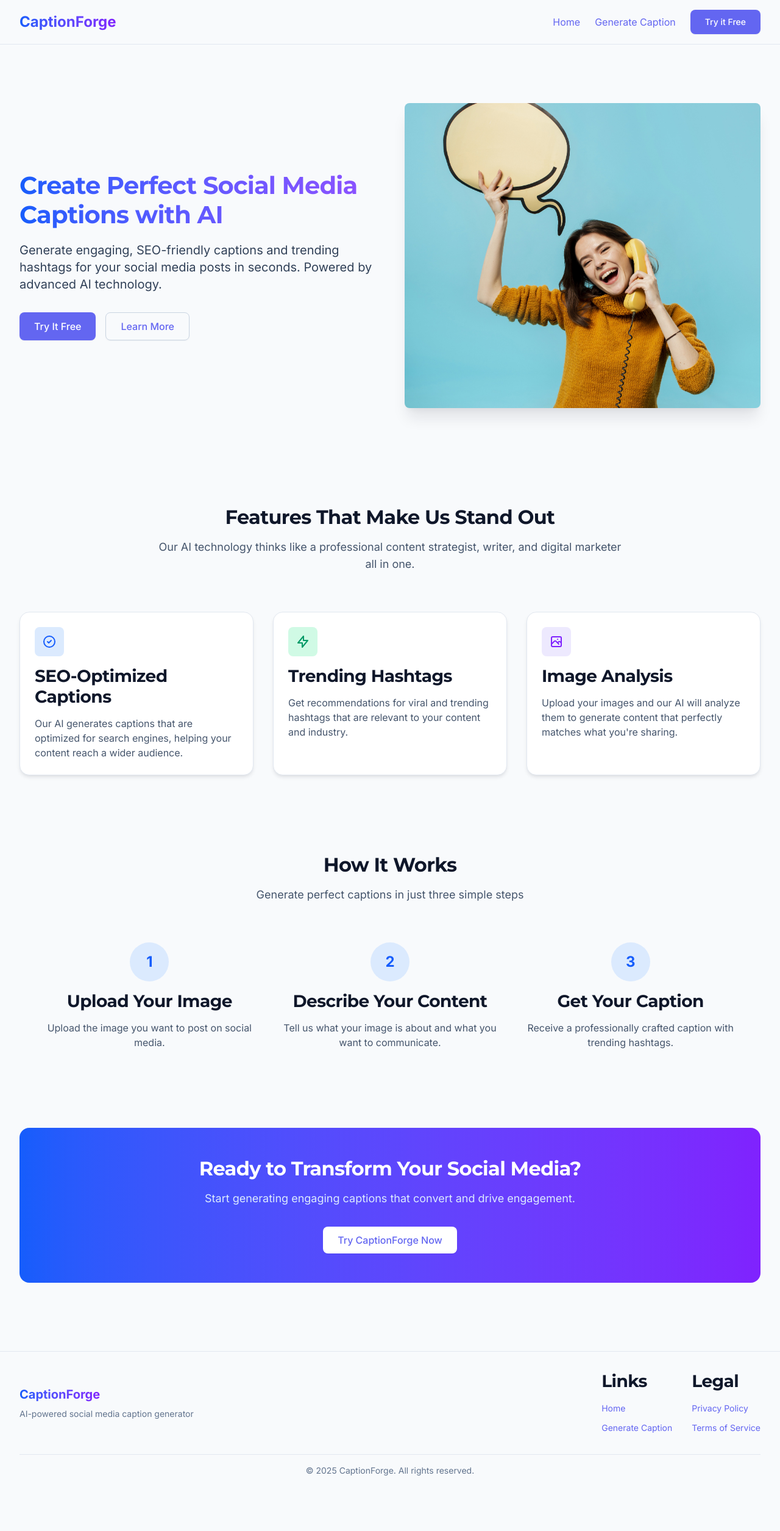
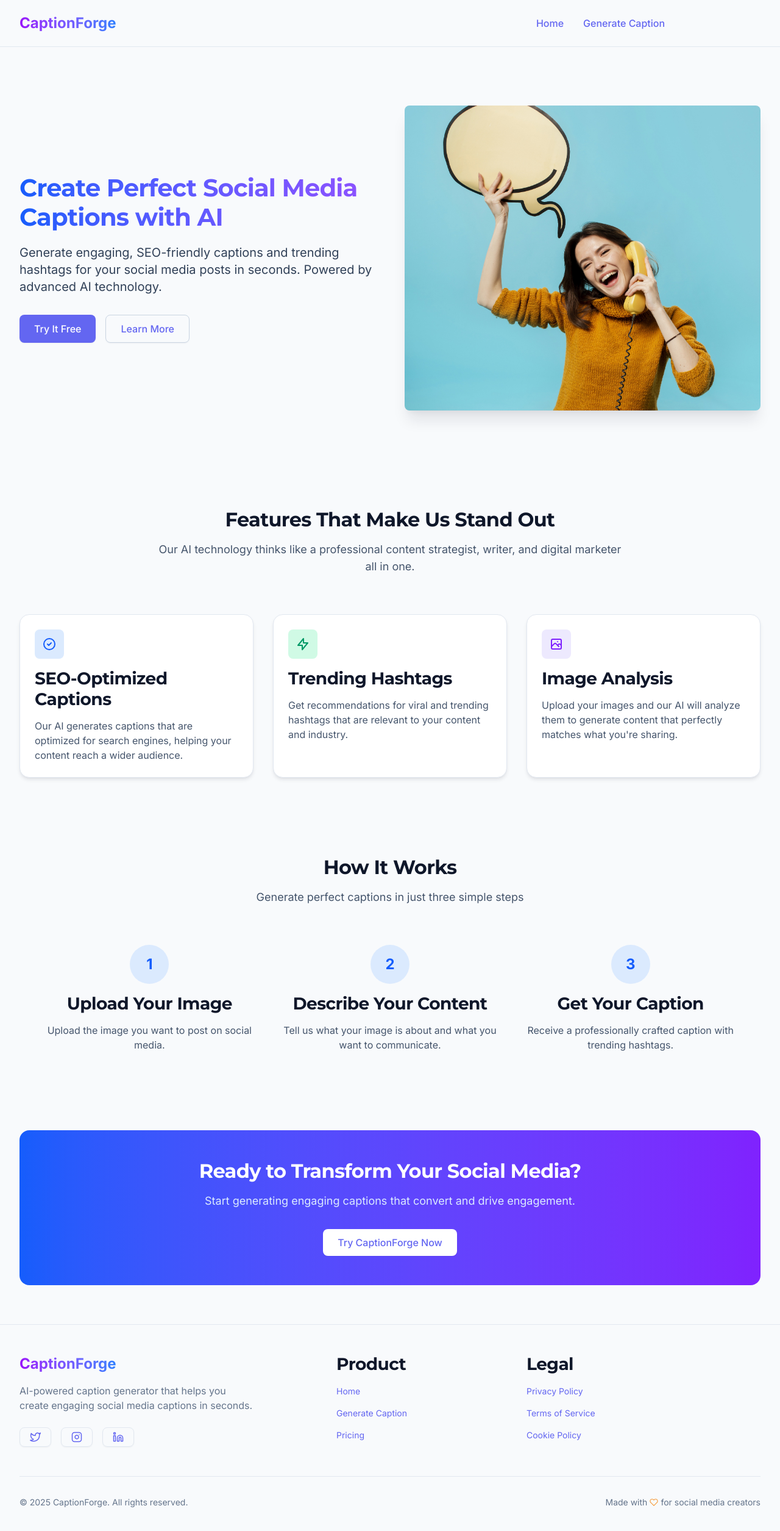
Before and after one commit to itxSaaad/caption-forge-ai-app-next, a Next.js app: page / in a window 1280 px wide. Shown: the top 2510 px of the page at 61% size. Before the commit the page ends 2453 px from the top, so only its background shows below. Built offline with nearby package versions, Linux system fonts and the light colour scheme.

Commit message:
Refactor: Remove GlobalError component; enhance Alert and Footer components with improved styles and mobile navigation support

```diff
--- a/src/app/global-error.tsx
+++ /dev/null
@@ -1,53 +0,0 @@
-'use client';
-
-import { useEffect } from 'react';
-
-export default function GlobalError({
-  error,
-  reset,
-}: {
-  error: Error & { digest?: string };
-  reset: () => void;
-}) {
-  useEffect(() => {
-    console.error(error);
-  }, [error]);
-
-  return (
-    <html>
-      <body>
-        <div className="min-h-screen flex items-center justify-center bg-slate-100 dark:bg-slate-900 p-4">
-          <div className="bg-white dark:bg-slate-800 rounded-lg shadow-lg p-8 max-w-md w-full">
-            <div className="flex items-center justify-center w-16 h-16 mx-auto mb-4 bg-red-100 dark:bg-red-900 rounded-full">
-              <svg
-                xmlns="http://www.w3.org/2000/svg"
-                className="h-8 w-8 text-red-600 dark:text-red-400"
-                fill="none"
-                viewBox="0 0 24 24"
-                stroke="currentColor"
-              >
-                <path
-                  strokeLinecap="round"
-                  strokeLinejoin="round"
-                  strokeWidth={2}
-                  d="M12 9v2m0 4h.01m-6.938 4h13.856c1.54 0 2.502-1.667 1.732-3L13.732 4c-.77-1.333-2.694-1.333-3.464 0L3.34 16c-.77 1.333.192 3 1.732 3z"
-                />
-              </svg>
-            </div>
-            <h1 className="text-2xl font-bold text-center mb-4 text-slate-900 dark:text-white">
-              Something went wrong!
-            </h1>
-            <p className="text-slate-600 dark:text-slate-300 text-center mb-6">
-              We apologize for the inconvenience. Please try again later.
-            </p>
-            <div className="flex justify-center">
-              <button onClick={() => reset()} className="btn btn-primary">
-                Try again
-              </button>
-            </div>
-          </div>
-        </div>
-      </body>
-    </html>
-  );
-}
--- a/src/components/Footer.tsx
+++ b/src/components/Footer.tsx
@@ -1,31 +1,66 @@
 import Link from 'next/link';
+import { FiHeart, FiInstagram, FiLinkedin, FiTwitter } from 'react-icons/fi';
 
 export default function Footer() {
   const currentYear = new Date().getFullYear();
 
   return (
-    <footer className="py-8 border-t border-slate-200 dark:border-slate-800 mt-12">
+    <footer className="relative border-t border-[var(--border)] py-12">
+      {/* Background accent */}
+      <div className="bg-gradient-cool absolute top-0 left-1/2 h-0.5 w-3/4 -translate-x-1/2 opacity-70"></div>
+
       <div className="container-custom">
-        <div className="flex flex-col md:flex-row justify-between md:items-center items-start">
-          <div className="mb-4 md:mb-0">
-            <Link href="/" className="flex items-center">
-              <span className="text-xl font-bold bg-gradient-to-r from-blue-600 to-violet-600 bg-clip-text text-transparent">
+        {/* Main footer content */}
+        <div className="mb-12 grid grid-cols-1 gap-8 md:grid-cols-12">
+          {/* Brand column */}
+          <div className="md:col-span-4 lg:col-span-5">
+            <Link href="/" className="group flex items-center">
+              <span className="relative text-2xl font-bold transition-all duration-300 group-hover:scale-105">
+                <span className="bg-gradient-primary absolute inset-0 bg-clip-text opacity-0 blur-sm transition-all duration-300 group-hover:opacity-100 group-hover:blur-md"></span>
+                <span className="bg-gradient-to-r from-purple-600 to-blue-500 bg-clip-text text-transparent">
                   CaptionForge
                 </span>
+              </span>
             </Link>
-            <p className="text-sm text-slate-500 dark:text-slate-400 mt-2">
-              AI-powered social media caption generator
+
+            <p className="mt-4 max-w-sm text-[var(--muted)]">
+              AI-powered caption generator that helps you create engaging social media captions in
+              seconds.
             </p>
+
+            <div className="mt-6 flex items-center space-x-4">
+              <a
+                href="#"
+                className="btn btn-sm btn-outline rounded-full p-2 transition-all hover:border-[var(--primary-light)] hover:text-[var(--primary)]"
+              >
+                <FiTwitter size={18} />
+                <span className="sr-only">Twitter</span>
+              </a>
+              <a
+                href="#"
+                className="btn btn-sm btn-outline rounded-full p-2 transition-all hover:border-[var(--primary-light)] hover:text-[var(--primary)]"
+              >
+                <FiInstagram size={18} />
+                <span className="sr-only">Instagram</span>
+              </a>
+              <a
+                href="#"
+                className="btn btn-sm btn-outline rounded-full p-2 transition-all hover:border-[var(--primary-light)] hover:text-[var(--primary)]"
+              >
+                <FiLinkedin size={18} />
+                <span className="sr-only">LinkedIn</span>
+              </a>
+            </div>
           </div>
 
-          <div className="flex flex-col md:flex-row md:space-x-8">
-            <div className="mb-4 md:mb-0">
-              <h3 className="text-sm font-semibold mb-2">Links</h3>
-              <ul className="space-y-2">
+          {/* Quick links */}
+          <div className="md:col-span-4 lg:col-span-3">
+            <h3 className="mb-4 text-base font-semibold">Product</h3>
+            <ul className="space-y-3">
               <li>
                 <Link
                   href="/"
-                    className="text-sm text-slate-600 hover:text-slate-900 dark:text-slate-400 dark:hover:text-white"
+                  className="text-sm text-[var(--muted)] transition-all hover:text-[var(--primary)]"
                 >
                   Home
                 </Link>
@@ -33,41 +68,62 @@ export default function Footer() {
               <li>
                 <Link
                   href="/generate-caption"
-                    className="text-sm text-slate-600 hover:text-slate-900 dark:text-slate-400 dark:hover:text-white"
+                  className="text-sm text-[var(--muted)] transition-all hover:text-[var(--primary)]"
                 >
                   Generate Caption
+                </Link>
+              </li>
+              <li>
+                <Link
+                  href="/pricing"
+                  className="text-sm text-[var(--muted)] transition-all hover:text-[var(--primary)]"
+                >
+                  Pricing
                 </Link>
               </li>
             </ul>
           </div>
 
-            <div>
-              <h3 className="text-sm font-semibold mb-2">Legal</h3>
-              <ul className="space-y-2">
+          {/* Legal */}
+          <div className="md:col-span-2 lg:col-span-2">
+            <h3 className="mb-4 text-base font-semibold">Legal</h3>
+            <ul className="space-y-3">
               <li>
                 <Link
-                    href="#"
-                    className="text-sm text-slate-600 hover:text-slate-900 dark:text-slate-400 dark:hover:text-white"
+                  href="/privacy"
+                  className="text-sm text-[var(--muted)] transition-all hover:text-[var(--primary)]"
                 >
                   Privacy Policy
                 </Link>
               </li>
               <li>
                 <Link
-                    href="#"
-                    className="text-sm text-slate-600 hover:text-slate-900 dark:text-slate-400 dark:hover:text-white"
+                  href="/terms"
+                  className="text-sm text-[var(--muted)] transition-all hover:text-[var(--primary)]"
                 >
                   Terms of Service
+                </Link>
+              </li>
+              <li>
+                <Link
+                  href="/cookies"
+                  className="text-sm text-[var(--muted)] transition-all hover:text-[var(--primary)]"
+                >
+                  Cookie Policy
                 </Link>
               </li>
             </ul>
           </div>
         </div>
-        </div>
 
-        <div className="mt-8 pt-4 border-t border-slate-200 dark:border-slate-700 text-center">
-          <p className="text-sm text-slate-500 dark:text-slate-400">
+        {/* Bottom bar */}
+        <div className="flex flex-col items-center justify-between border-t border-[var(--border)] pt-8 md:flex-row">
+          <p className="mb-4 text-sm text-[var(--muted)] md:mb-0">
             © {currentYear} CaptionForge. All rights reserved.
+          </p>
+
+          <p className="flex items-center text-sm text-[var(--muted)]">
+            Made with <FiHeart className="mx-1 text-[var(--accent)]" /> for social media creators
           </p>
         </div>
       </div>
--- a/src/components/Header.tsx
+++ b/src/components/Header.tsx
@@ -1,33 +1,110 @@
+'use client';
+
 import Link from 'next/link';
+import { usePathname } from 'next/navigation';
+import { useState } from 'react';
+import { FiMenu, FiX } from 'react-icons/fi';
 
 export default function Header() {
+  const pathname = usePathname();
+  const isGenerateCaptionPage = pathname === '/generate-caption';
+  const [mobileMenuOpen, setMobileMenuOpen] = useState(false);
+
   return (
-    <header className="py-4 border-b border-slate-200 dark:border-slate-800">
-      <div className="container-custom flex justify-between items-center">
-        <Link href="/" className="flex items-center">
-          <span className="text-2xl font-bold bg-gradient-to-r from-blue-600 to-violet-600 bg-clip-text text-transparent">
+    <header className="sticky top-0 z-50 border-b border-[var(--border)] bg-[var(--background)]/95 py-4 backdrop-blur-sm transition-all">
+      <div className="container-custom flex items-center justify-between">
+        <Link href="/" className="group flex items-center">
+          <span className="relative text-2xl font-bold transition-all duration-300 group-hover:scale-105">
+            <span className="bg-gradient-primary absolute inset-0 bg-clip-text opacity-0 blur-sm transition-all duration-300 group-hover:opacity-100 group-hover:blur-md"></span>
+            <span className="bg-gradient-to-r from-purple-600 to-blue-500 bg-clip-text text-transparent">
               CaptionForge
+            </span>
           </span>
         </Link>
 
-        <nav className="flex justify-between items-center space-x-6">
+        {!isGenerateCaptionPage && (
+          <>
+            {/* Desktop Navigation */}
+            <nav className="hidden items-center justify-between space-x-8 md:flex">
               <Link
                 href="/"
-            className="hidden md:flex text-slate-600 hover:text-slate-900 dark:text-slate-300 dark:hover:text-white"
+                className={`relative font-medium transition-all duration-200 hover:text-[var(--primary)] ${
+                  pathname === '/' ? 'text-[var(--primary)]' : 'text-[var(--foreground)]'
+                }`}
+              >
+                <span className="relative z-10">Home</span>
+                {pathname === '/' && (
+                  <span className="bg-gradient-primary absolute bottom-0 left-0 h-0.5 w-full" />
+                )}
+              </Link>
+              <Link
+                href="/generate-caption"
+                className={`relative font-medium transition-all duration-200 hover:text-[var(--primary)] ${
+                  pathname === '/generate-caption'
+                    ? 'text-[var(--primary)]'
+                    : 'text-[var(--foreground)]'
+                }`}
+              >
+                <span className="relative z-10">Generate Caption</span>
+                {pathname === '/generate-caption' && (
+                  <span className="bg-gradient-primary absolute bottom-0 left-0 h-0.5 w-full" />
+                )}
+              </Link>
+              <Link
+                href="/generate-caption"
+                className="btn btn-accent bounce-in px-5 py-2.5 font-medium"
+              >
+                Try it Free
+              </Link>
+            </nav>
+
+            {/* Mobile Menu Button */}
+            <button
+              onClick={() => setMobileMenuOpen(!mobileMenuOpen)}
+              className="flex p-2 text-[var(--foreground)] md:hidden"
+            >
+              {mobileMenuOpen ? <FiX size={24} /> : <FiMenu size={24} />}
+            </button>
+          </>
+        )}
+      </div>
+
+      {/* Mobile Navigation */}
+      {mobileMenuOpen && !isGenerateCaptionPage && (
+        <div className="container-custom slide-in py-4 md:hidden">
+          <nav className="flex flex-col space-y-4">
+            <Link
+              href="/"
+              onClick={() => setMobileMenuOpen(false)}
+              className={`rounded-lg px-2 py-2 transition-all ${
+                pathname === '/'
+                  ? 'bg-[var(--primary-50)] text-[var(--primary)] dark:bg-[var(--primary-900)]/10'
+                  : 'text-[var(--foreground)] hover:bg-[var(--background)]'
+              }`}
             >
               Home
             </Link>
             <Link
               href="/generate-caption"
-            className="hidden md:flex text-slate-600 hover:text-slate-900 dark:text-slate-300 dark:hover:text-white"
+              onClick={() => setMobileMenuOpen(false)}
+              className={`rounded-lg px-2 py-2 transition-all ${
+                pathname === '/generate-caption'
+                  ? 'bg-[var(--primary-50)] text-[var(--primary)] dark:bg-[var(--primary-900)]/10'
+                  : 'text-[var(--foreground)] hover:bg-[var(--background)]'
+              }`}
             >
               Generate Caption
             </Link>
-          <Link href="/generate-caption" className="btn btn-primary text-sm py-2 px-4">
+            <Link
+              href="/generate-caption"
+              onClick={() => setMobileMenuOpen(false)}
+              className="btn btn-accent w-full py-2.5 text-center"
+            >
               Try it Free
             </Link>
           </nav>
         </div>
+      )}
     </header>
   );
 }
```
Also changed, not shown: src/components/Alert.tsx (+13 -10 lines). Lines whose indentation alone changed are shown as unchanged.
